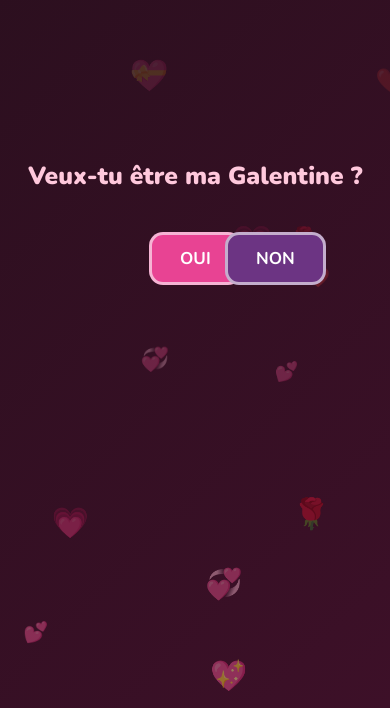
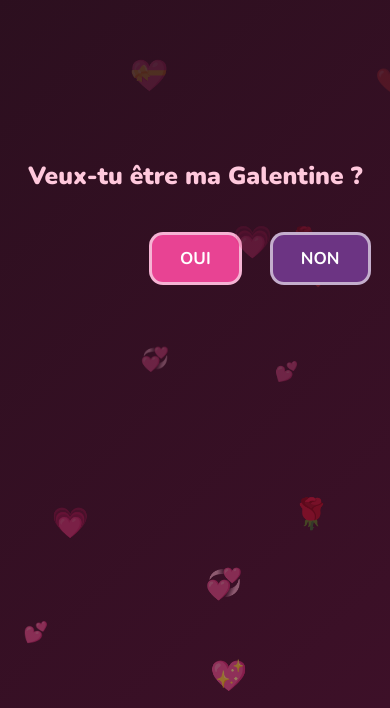
Before and after one commit to rodriguezgonzalez/Galentine, a plain HTML site: page index.html in a window 390 px wide. Shown: the part 136-844 px from the top of the page. Drawn offline with nearby package versions, Linux system fonts and the light colour scheme.

Commit message:
Fix boutons OUI/NON côte à côte sur desktop et mobile

```diff
--- a/game.js
+++ b/game.js
@@ -89,7 +89,8 @@ function initPhase1() {
 
     // Reset NO position
     noBtn.style.position = 'absolute';
-    noBtn.style.left = 'calc(50% + 30px)';
+    noBtn.style.left = '';
+    noBtn.style.right = '0px';
     noBtn.style.top = '0px';
     noBtn.style.transition = 'none';
 
@@ -105,6 +106,7 @@ function initPhase1() {
     };
 
     function moveNoTo(x, y) {
+        noBtn.style.right = '';
         noBtn.style.transition = 'left 0.35s cubic-bezier(0.34,1.56,0.64,1), top 0.35s cubic-bezier(0.34,1.56,0.64,1)';
         noBtn.style.left = x + 'px';
         noBtn.style.top = y + 'px';
@@ -143,6 +145,7 @@ function initPhase1() {
     };
 
     function startOrbit() {
+        noBtn.style.right = '';
         const yesRect = yesBtn.getBoundingClientRect();
         const row = noBtn.closest('.buttons-row');
         const rowRect = row.getBoundingClientRect();
@@ -524,7 +527,8 @@ function restart() {
     $('#transition .skip-hint').classList.remove('visible');
     // Reset NO button
     const noBtn = $('#noBtn');
-    noBtn.style.left = 'calc(50% + 30px)';
+    noBtn.style.left = '';
+    noBtn.style.right = '0px';
     noBtn.style.top = '0px';
     // Clear game area
     const area = $('#gameArea');
--- a/styles.css
+++ b/styles.css
@@ -71,26 +71,24 @@ body {
 }
 .buttons-row {
     display: flex;
-    gap: 20px;
+    gap: 30px;
     position: relative;
-    width: min(90vw, 400px);
-    height: 200px;
+    min-width: min(90vw, 400px);
+    height: 250px;
     justify-content: center;
     align-items: flex-start;
 }
 #yesBtn {
     background: #e84393;
     animation: pulse 2.5s ease-in-out infinite;
-    flex-shrink: 0;
 }
 #noBtn {
     background: #6c3483;
     position: absolute;
-    left: calc(50% + 30px);
+    right: 0;
     top: 0;
     transition: none;
     z-index: 10;
-    flex-shrink: 0;
 }
 .hint-text {
     position: absolute;
```
